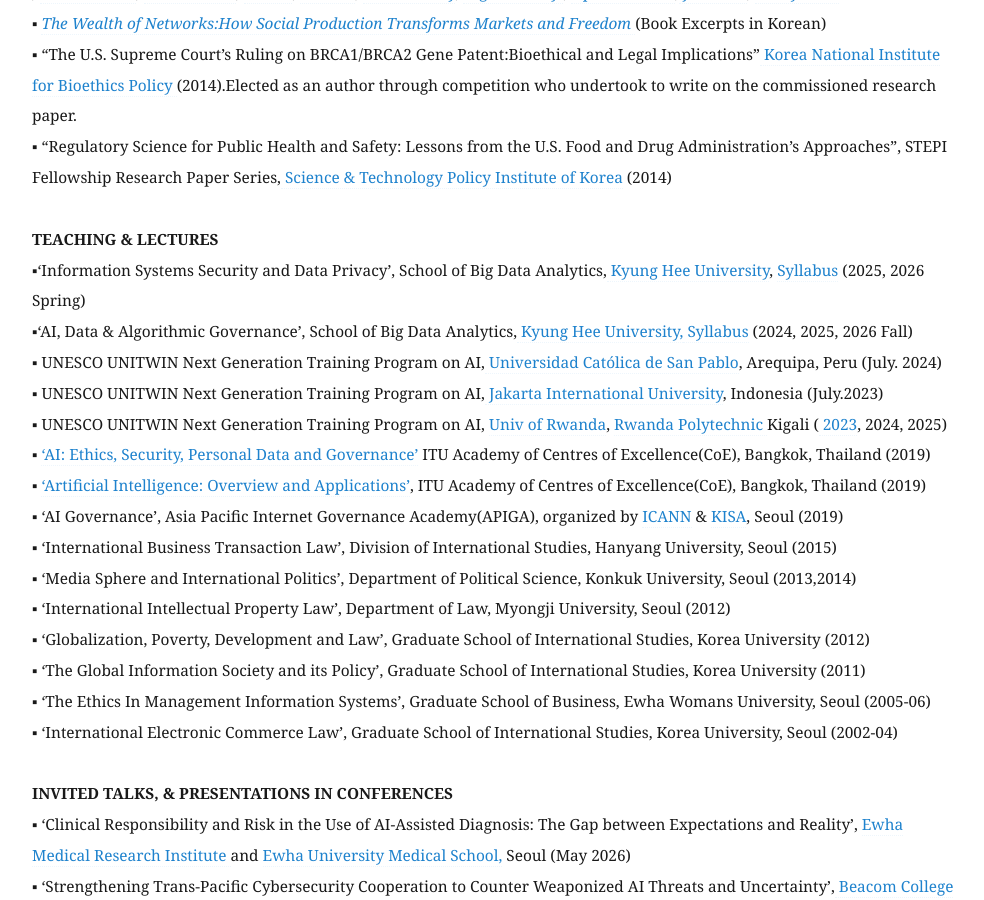
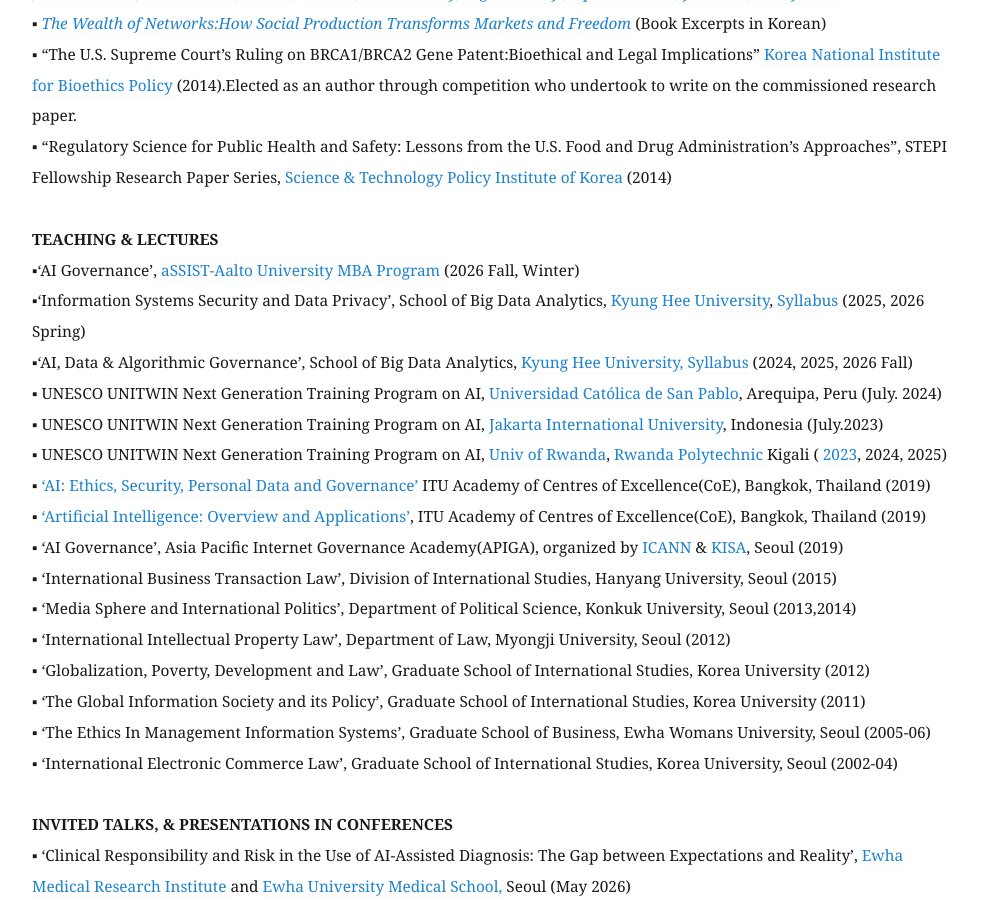
Before and after one commit to eunchangchoi/eunchangchoi.github.io, a Jekyll site: the page built from index.md, in a window 1280 px wide and 900 px high, scrolled down 4554 px. Shown: the whole window, without its empty margins (68-1052 px from the left). Built offline with Jekyll 4.4.1, drawn with Linux system fonts in a browser that asks for light colours.

Commit message:
Update index.md

```diff
--- a/index.md
+++ b/index.md
@@ -90,6 +90,7 @@
 ▪ “Regulatory Science for Public Health and Safety: Lessons from the U.S. Food and Drug Administration’s Approaches”, STEPI Fellowship Research Paper Series,<a href="https://www.stepi.re.kr/site/stepien/main.do"> Science & Technology Policy Institute of Korea</a> (2014)<br>
      <br>
  <strong> TEACHING & LECTURES </strong> <br>
+▪‘AI Governance’,<a href="https://w2.assist.ac.kr/aalto_web/index.php"> aSSIST-Aalto University MBA Program </a> (2026 Fall, Winter)<br>
 ▪‘Information Systems Security and Data Privacy’, School of Big Data Analytics,<a href="http://bigdata21.khu.ac.kr/main/main.html"> Kyung Hee University</a>, <a href="https://github.com/eunchangchoi/Lectures/blob/main/2026%20Spring%20Information%20Security%20and%20Data%20Ethics%20Syllabus%20(Ver%205.1).pdf"> Syllabus</a> (2025, 2026 Spring)<br>
 ▪‘AI, Data & Algorithmic Governance’, School of Big Data Analytics,<a href="http://bigdata21.khu.ac.kr/main/main.html"> Kyung Hee University,</a><a href="https://github.com/eunchangchoi/Lectures/blob/main/2025-Fall%20Syllabus%20Data%20%26%20Algorithm%20Governance%20(2025%20Oct%20%20KHU).pdf"> Syllabus</a> (2024, 2025, 2026 Fall) <br>
 ▪ UNESCO UNITWIN Next Generation Training Program on AI,<a href="https://ucsp.edu.pe/"> Universidad Católica de San Pablo</a>, Arequipa, Peru (July. 2024) <br>
```
